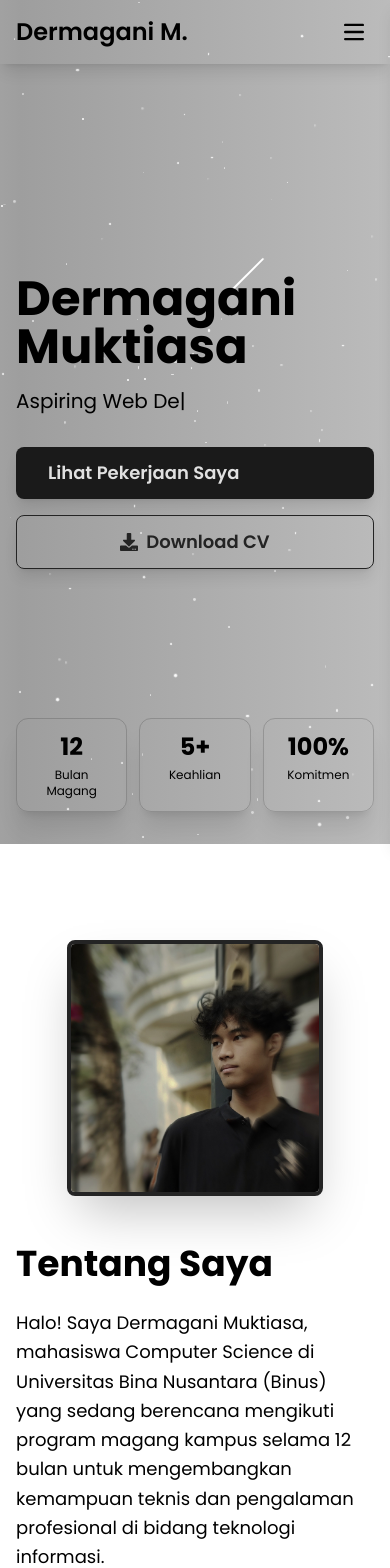
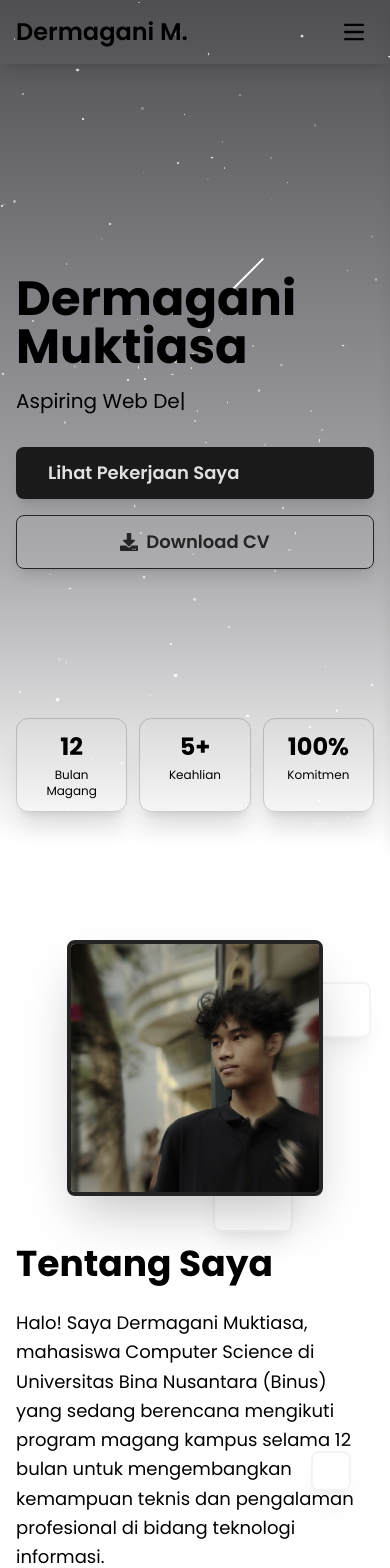
Before and after one commit to muktiasixs/myportofolio, a React (Vite) app: page / in a window 390 px wide. Shown: the top 1568 px of the page. Built offline with nearby package versions, Linux system fonts and the light colour scheme.

Commit message:
background, image changes

```diff
--- a/index.html
+++ b/index.html
@@ -1,5 +1,5 @@
 <!doctype html>
-<html lang="en">
+<html lang="en" class="scroll-smooth">
   <head>
     <meta charset="UTF-8" />
     <link rel="icon" type="image/png" href="./src/assets/favicon.png" />
@@ -7,7 +7,7 @@
     <link rel="preconnect" href="https://fonts.googleapis.com">
     <link rel="preconnect" href="https://fonts.gstatic.com" crossorigin>
     <link href="https://fonts.googleapis.com/css2?family=Poppins:wght@300;400;500;600;700&display=swap" rel="stylesheet">
-    <script src="https://cdn.tailwindcss.com"></script>
+
     <title>derma portofolio</title>
 
   </head>
--- a/package.json
+++ b/package.json
@@ -18,6 +18,7 @@
     "react-dom": "^19.1.1",
     "react-icons": "^5.5.0",
     "react-intersection-observer": "^9.16.0",
+    "react-parallax-tilt": "^1.7.310",
     "react-type-animation": "^3.2.0",
     "vite": "^6.0.6"
   },
--- a/src/components/About.jsx
+++ b/src/components/About.jsx
@@ -1,6 +1,8 @@
 // src/components/About.jsx
 import React from 'react';
 import profileImage from '../assets/profile.png';
+import Tilt from 'react-parallax-tilt';
+import FloatingShapes from './FloatingShapes';
 import { useInView } from 'react-intersection-observer';
 
 const About = () => {
@@ -11,16 +13,28 @@ const About = () => {
 
   return (
 
-    <section id="about" ref={ref} className="py-24 bg-industrial-dark">
+    <section id="about" ref={ref} className="relative py-24 bg-industrial-dark overflow-hidden">
       <div className="container mx-auto px-4 max-w-6xl">
+        <FloatingShapes />
         <div className="grid grid-cols-1 md:grid-cols-3 gap-12 items-center">
 
           <div className={`md:col-span-1 flex justify-center transition-opacity duration-1000 ${inView ? 'animate-fade-in' : 'opacity-0'}`}>
-            <img
-              src={profileImage}
-              alt="Foto Profil Dermagani Muktiasa"
-              className="w-64 h-64 md:w-full md:h-auto object-cover rounded-lg shadow-2xl border-4 border-accent-steel"
-            />
+            <Tilt
+              tiltMaxAngleX={10}
+              tiltMaxAngleY={10}
+              perspective={1000}
+              glareEnable={true}
+              glareMaxOpacity={0.20}
+              glarePosition="all"
+              className="w-64 h-64 md:w-full md:h-auto rounded-lg shadow-2xl group relative overflow-hidden border-4 border-accent-steel transition-transform duration-300 hover:scale-120"
+            >
+              <img
+                src={profileImage}
+                alt="Foto Profil Dermagani Muktiasa"
+                className="w-full h-full object-cover"
+              />
+              <div className="absolute top-0 -left-full w-1/2 h-full bg-gradient-to-r from-transparent via-white/30 to-transparent opacity-50 group-hover:animate-shine"></div>
+            </Tilt>
           </div>
 
 
--- /dev/null
+++ b/src/components/FloatingShapes.jsx
@@ -0,0 +1,26 @@
+// src/components/FloatingShapes.jsx
+import React from 'react';
+
+const FloatingShapes = () => {
+  const shapes = [
+    { size: 'w-16 h-16', position: { bottom: '10%', right: '5%' } },
+    { size: 'w-24 h-24', position: { bottom: '20%', right: '30%' } },
+    { size: 'w-10 h-10', position: { bottom: '50%', right: '10%' } },
+    { size: 'w-20 h-20', position: { bottom: '70%', right: '25%' } },
+    { size: 'w-14 h-14', position: { bottom: '85%', right: '5%' } },
+  ];
+
+  return (
+    <div className="absolute top-0 left-0 w-full h-full overflow-hidden pointer-events-none">
+      {shapes.map((shape, i) => (
+        <div
+          key={i}
+          className={`absolute border-2 border-accent-steel/10 rounded-lg shadow-xl opacity-50 ${shape.size}`}
+          style={shape.position}
+        />
+      ))}
+    </div>
+  );
+};
+
+export default FloatingShapes;
--- a/src/components/Hero.jsx
+++ b/src/components/Hero.jsx
@@ -34,14 +34,15 @@ const Hero = () => {
 
     <section
       id="hero"
-      className="relative flex items-center justify-center min-h-screen text-center overflow-hidden"
+      className="relative flex items-center justify-center min-h-screen text-center overflow-hidden" // Ensure overflow-hidden is kept for StarryBackground
     >
 
       <div
-        className="absolute inset-0 -z-10
-                   bg-gradient-to-r from-bg-deep-industrial via-bg-industrial-medium to-bg-industrial-dark
-                   animate-gradient-bg overflow-hidden"
-        style={{ backgroundSize: '200% 200%' }}
+        className="absolute inset-0 -z-10 overflow-hidden" // Removed previous gradient and animation classes
+        style={{
+          backgroundColor: '#4F4F52', // Fallback solid color
+          background: 'linear-gradient(to bottom, #4F4F52, #7D7D82, #ACACAF, #ffffff)', // Dark gray to white gradient
+        }}
       >
         <StarryBackground />
       </div>
--- a/src/components/Navbar.jsx
+++ b/src/components/Navbar.jsx
@@ -81,7 +81,7 @@ const Navbar = () => {
       {isOpen && (
       <div
         onClick={() => setIsOpen(false)}
-        className="fixed inset-0 bg-black/70 z-40 md:hidden"
+        className="fixed inset-0 border-accent-steel z-40 md:hidden"
       ></div>
     )}
 
--- a/tailwind.config.js
+++ b/tailwind.config.js
@@ -25,6 +25,7 @@ export default {
         'loop-scroll-left': 'loop-scroll-left 50s linear infinite',
         'loop-scroll-right': 'loop-scroll-right 50s linear infinite',
         'gradient-bg': 'gradient-bg 15s ease infinite',
+        'shine': 'shine 1.2s ease-in-out',
       },
       keyframes: {
         'loop-scroll-left': {
@@ -39,6 +40,10 @@ export default {
           '0%, 100%': { backgroundPosition: '0% 50%' },
           '50%': { backgroundPosition: '100% 50%' },
         },
+        'shine': {
+          'from': { transform: 'translateX(-100%) skewX(-20deg)' },
+          'to': { transform: 'translateX(200%) skewX(-20deg)' },
+        },
       }
     },
   },
```
Also changed, not shown: 1 other file (tests, documents, lock files or other folders).
